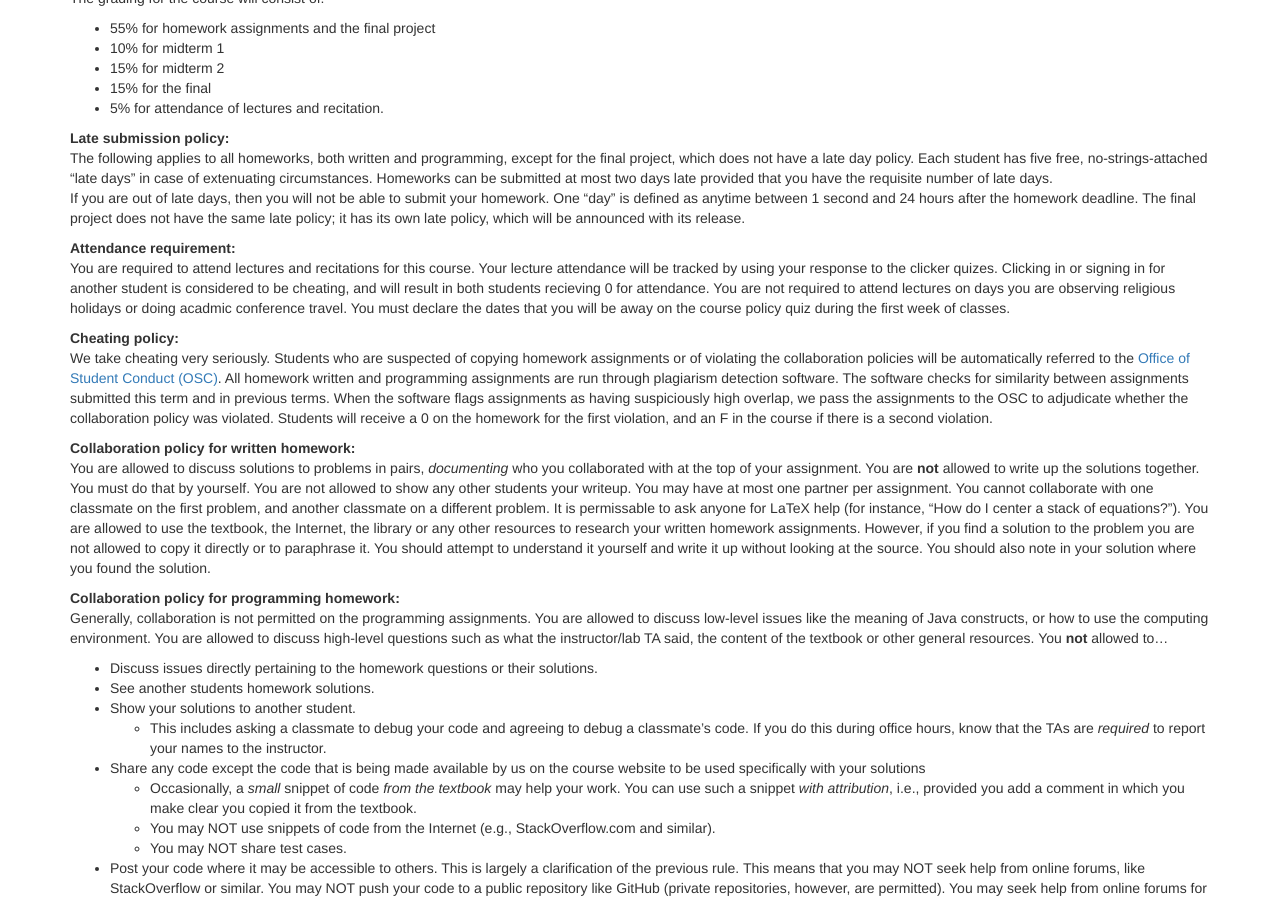
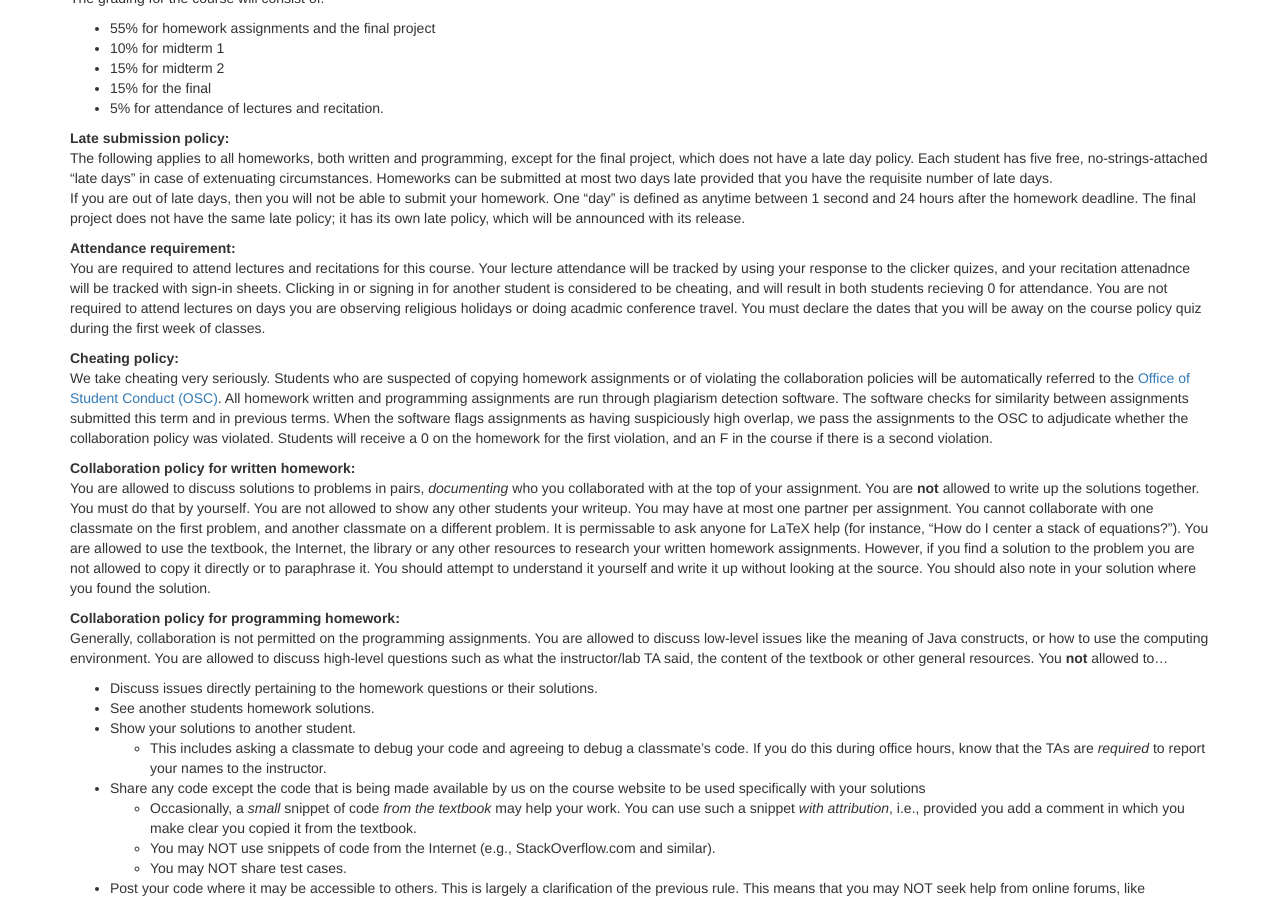
Before and after one commit to vikramkh/course-website-16fa, a Jekyll site: the page built from index.md, in a window 1280 px wide and 900 px high, scrolled down 344 px. Built offline with Jekyll 4.4.1, drawn with Linux system fonts in a browser that asks for light colours; nearby versions of some CDN libraries.

Commit message:
Recitation attendance

```diff
--- a/index.md
+++ b/index.md
@@ -58,7 +58,7 @@ Late submission policy:
 
 Attendance requirement:
 
-: You are required to attend lectures and recitations for this course.  Your lecture attendance will be tracked by using your response to the clicker quizes.  Clicking in or signing in for another student is considered to be cheating, and will result in both students recieving 0 for attendance.  You are not required to attend lectures on days you are observing religious holidays or doing acadmic conference travel.  You must declare the dates that you will be away on the course policy quiz during the first week of classes.
+: You are required to attend lectures and recitations for this course.  Your lecture attendance will be tracked by using your response to the clicker quizes, and your recitation attenadnce will be tracked with sign-in sheets.  Clicking in or signing in for another student is considered to be cheating, and will result in both students recieving 0 for attendance.  You are not required to attend lectures on days you are observing religious holidays or doing acadmic conference travel.  You must declare the dates that you will be away on the course policy quiz during the first week of classes.
 
 Cheating policy:
 
```
